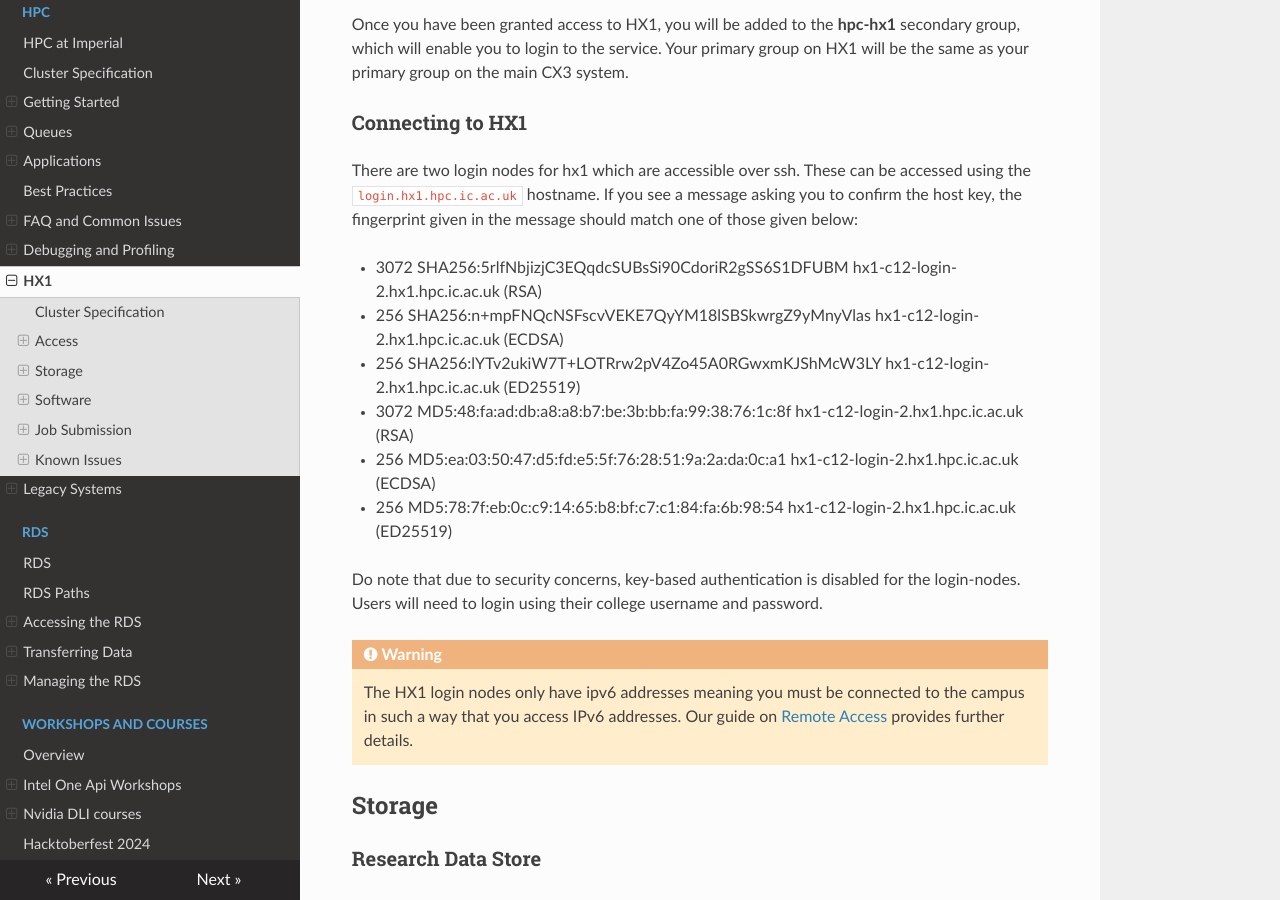
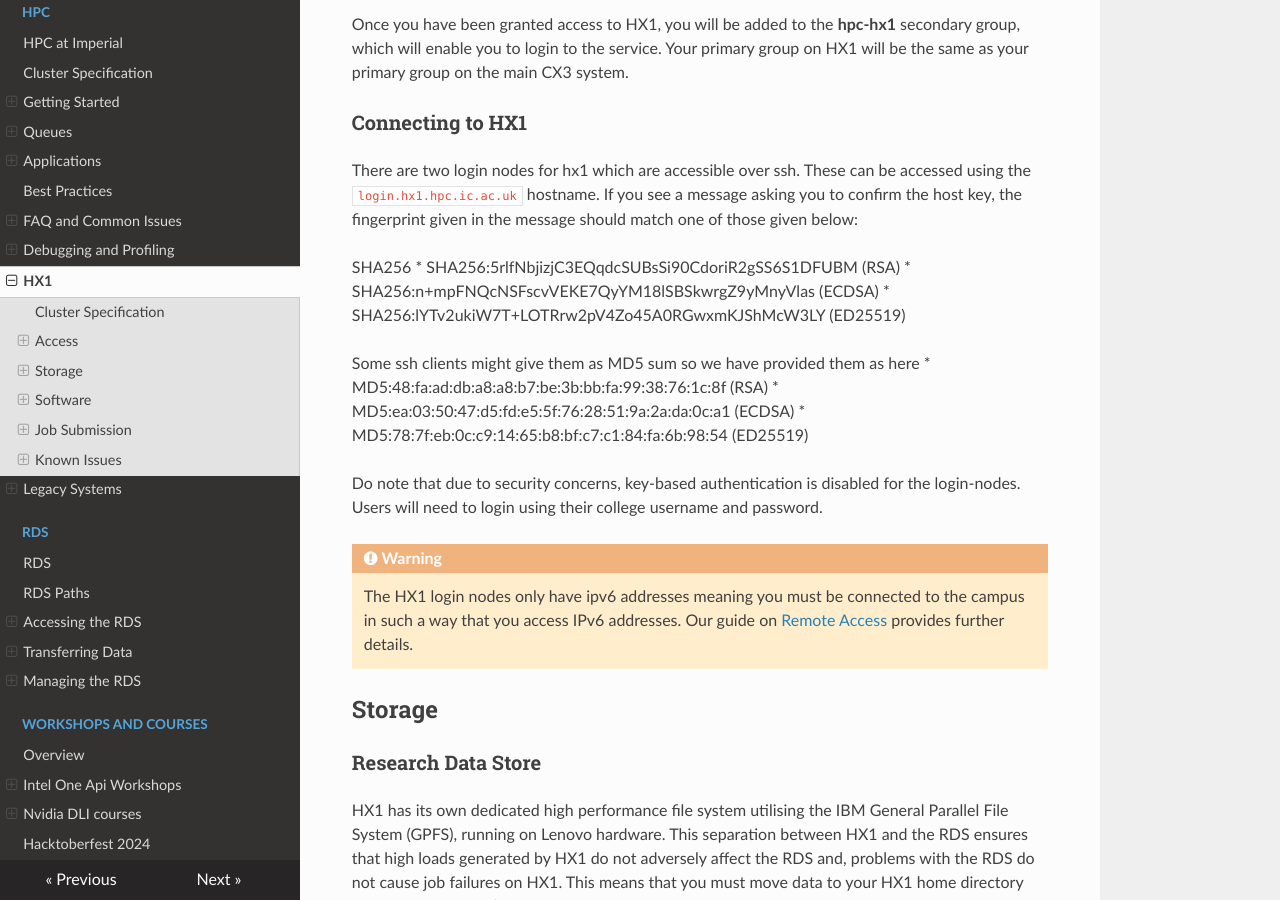
Before and after one commit to ImperialCollegeLondon/icl-rcs-user-guide, an MkDocs documentation site: the page built from docs/hpc/hx1.md, in a window 1280 px wide and 900 px high, scrolled down 1010 px. Built offline with MkDocs 1.6.1, drawn with Linux system fonts in a browser that asks for light colours; nearby versions of some CDN libraries.

Commit message:
Remove host

```diff
--- a/docs/hpc/hx1.md
+++ b/docs/hpc/hx1.md
@@ -28,14 +28,15 @@ Once you have been granted access to HX1, you will be added to the **hpc-hx1** s
 
 There are two login nodes for hx1 which are accessible over ssh. These can be accessed using the `login.hx1.hpc.ic.ac.uk` hostname. If you see a message asking you to confirm the host key, the fingerprint given in the message should match one of those given below:
 
+SHA256
+* SHA256:5rlfNbjizjC3EQqdcSUBsSi90CdoriR2gSS6S1DFUBM (RSA)
+* SHA256:n+mpFNQcNSFscvVEKE7QyYM18lSBSkwrgZ9yMnyVlas (ECDSA)
+* SHA256:lYTv2ukiW7T+LOTRrw2pV4Zo45A0RGwxmKJShMcW3LY (ED25519)
 
-* 3072 SHA256:5rlfNbjizjC3EQqdcSUBsSi90CdoriR2gSS6S1DFUBM hx1-c12-login-2.hx1.hpc.ic.ac.uk (RSA)
-* 256 SHA256:n+mpFNQcNSFscvVEKE7QyYM18lSBSkwrgZ9yMnyVlas hx1-c12-login-2.hx1.hpc.ic.ac.uk (ECDSA)
-* 256 SHA256:lYTv2ukiW7T+LOTRrw2pV4Zo45A0RGwxmKJShMcW3LY hx1-c12-login-2.hx1.hpc.ic.ac.uk (ED25519)
-
-* 3072 MD5:48:fa:ad:db:a8:a8:b7:be:3b:bb:fa:99:38:76:1c:8f hx1-c12-login-2.hx1.hpc.ic.ac.uk (RSA)
-* 256 MD5:ea:03:50:47:d5:fd:e5:5f:76:28:51:9a:2a:da:0c:a1 hx1-c12-login-2.hx1.hpc.ic.ac.uk (ECDSA)
-* 256 MD5:78:7f:eb:0c:c9:14:65:b8:bf:c7:c1:84:fa:6b:98:54 hx1-c12-login-2.hx1.hpc.ic.ac.uk (ED25519)
+Some ssh clients might give them as MD5 sum so we have provided them as here
+* MD5:48:fa:ad:db:a8:a8:b7:be:3b:bb:fa:99:38:76:1c:8f (RSA)
+* MD5:ea:03:50:47:d5:fd:e5:5f:76:28:51:9a:2a:da:0c:a1 (ECDSA)
+* MD5:78:7f:eb:0c:c9:14:65:b8:bf:c7:c1:84:fa:6b:98:54 (ED25519)
 
 Do note that due to security concerns, key-based authentication is disabled for the login-nodes. Users will need to login using their college username and password.
 
```
